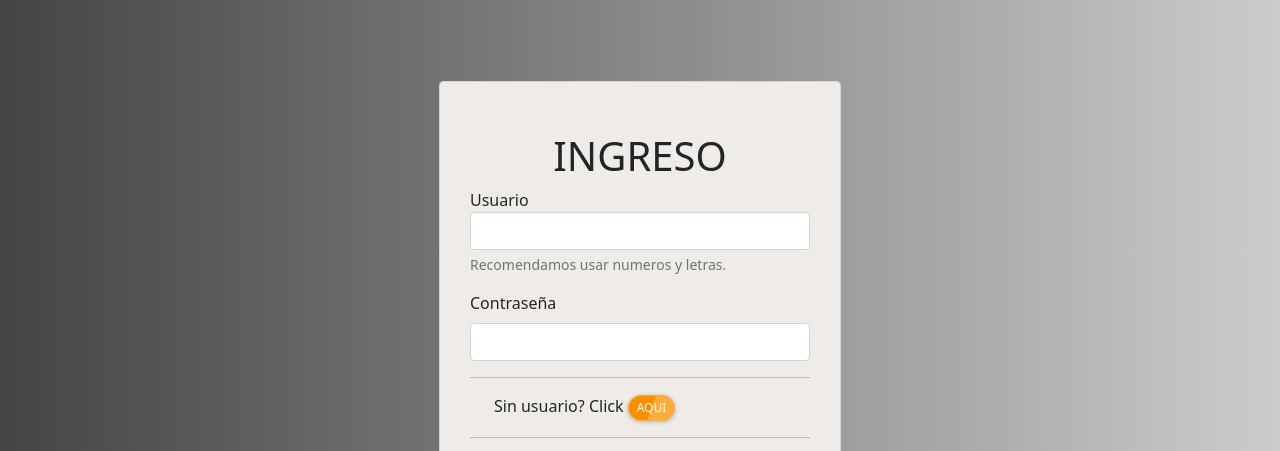
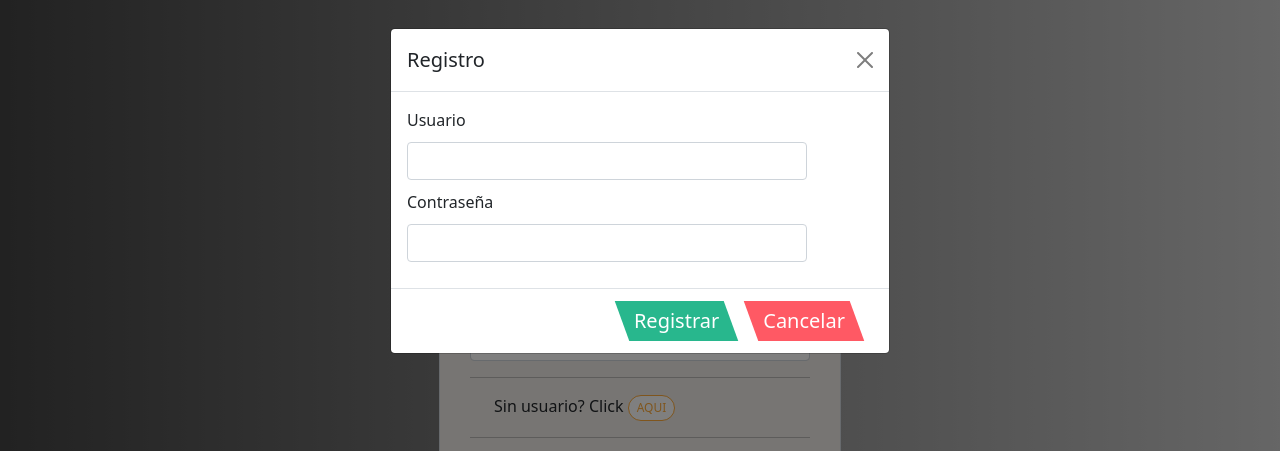
Before and after one commit to diegobisego/DistribuidoraBisego, a website: page login.html in a window 1280 px wide. Both pictures are taken after a click on the button "AQUI". Shown: the top 451 px of the page. Drawn offline with nearby package versions, Linux system fonts and the light colour scheme; some packages are replaced by stand-ins of ours; no server answers; a script that the page names is missing.

Commit message:
termina modal registro, se agregara codigo

```diff
--- a/login.html
+++ b/login.html
@@ -31,7 +31,10 @@
         <hr>
         <div class="mb-3 form-check">
           <label class="form-check-label" for="exampleCheck1">Sin usuario? Click</label>
-          <button class="bttn-unite bttn-xs bttn-warning" id="btnRegistrar" type="button">AQUI</button>
+                <!-- Button trigger modal -->
+          <button type="button" class="bttn-unite bttn-xs bttn-warning" data-bs-toggle="modal" data-bs-target="#staticBackdrop">
+            AQUI
+          </button>
         </div>
         <hr>
         <div class="d-flex justify-content-center">
@@ -39,6 +42,34 @@
         </div>
         <img src="./img/Logo Bisego Transparente.png" alt="logo" id="logo">
       </form>
+
+
+<!-- Modal -->
+<div class="modal fade" id="staticBackdrop" data-bs-backdrop="static" data-bs-keyboard="false" tabindex="-1" aria-labelledby="staticBackdropLabel" aria-hidden="true">
+  <div class="modal-dialog">
+    <div class="modal-content">
+      <div class="modal-header">
+        <h5 class="modal-title" id="staticBackdropLabel">Registro</h5>
+        <button type="button" class="btn-close" data-bs-dismiss="modal" aria-label="Close"></button>
+      </div>
+      <div class="modal-body" id="divRegistroUusuario">
+        <label for=""> Usuario</label>
+        <div>
+          <input type="text" name="" id="regUser" class="form-control">
+        </div>
+        <label for=""> Contraseña
+          <div>
+            <input type="text" name="" id="regPass" class="form-control">
+          </div>
+        </label>
+      </div>
+      <div class="modal-footer">
+        <button type="button" class="bttn-slant bttn-md bttn-success" id="btnRegistrar">Registrar</button>
+        <button type="button" class="bttn-slant bttn-md bttn-danger" id="btnCancelar" data-bs-dismiss="modal"> Cancelar</button>
+      </div>
+    </div>
+  </div>
+</div>
 
 
         <!-- bootstrap -->
--- a/style/login.css
+++ b/style/login.css
@@ -31,3 +31,13 @@ body {
 #divRegistro a {
     margin-left: 10px;
 }
+
+#divRegistroUusuario input {
+    width: 400px;
+    margin-top: 10px;
+    margin-bottom: 10px;
+}
+
+#btnRegistrar, #btnCancelar{
+    margin-right: 20px;
+}
```
Also changed, not shown: js/login.js (+0 -14 lines).
